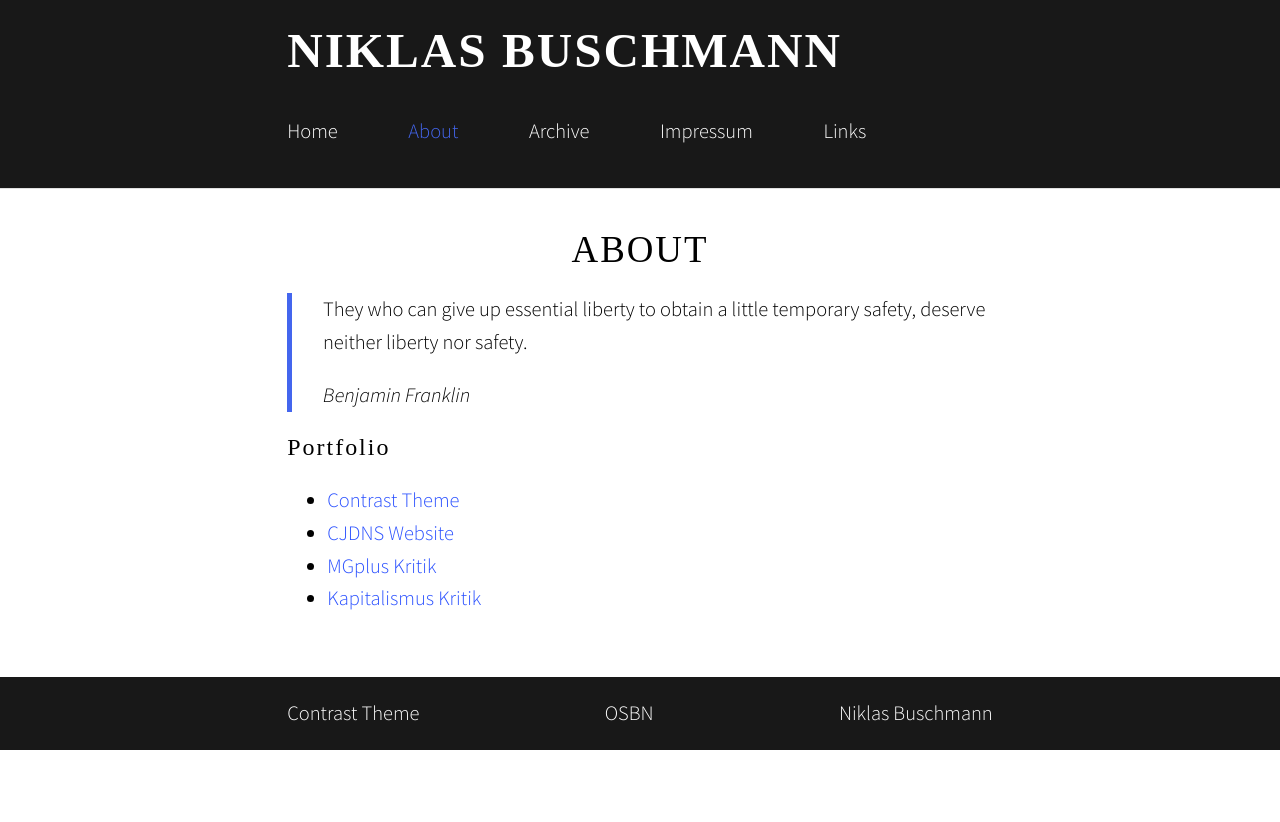
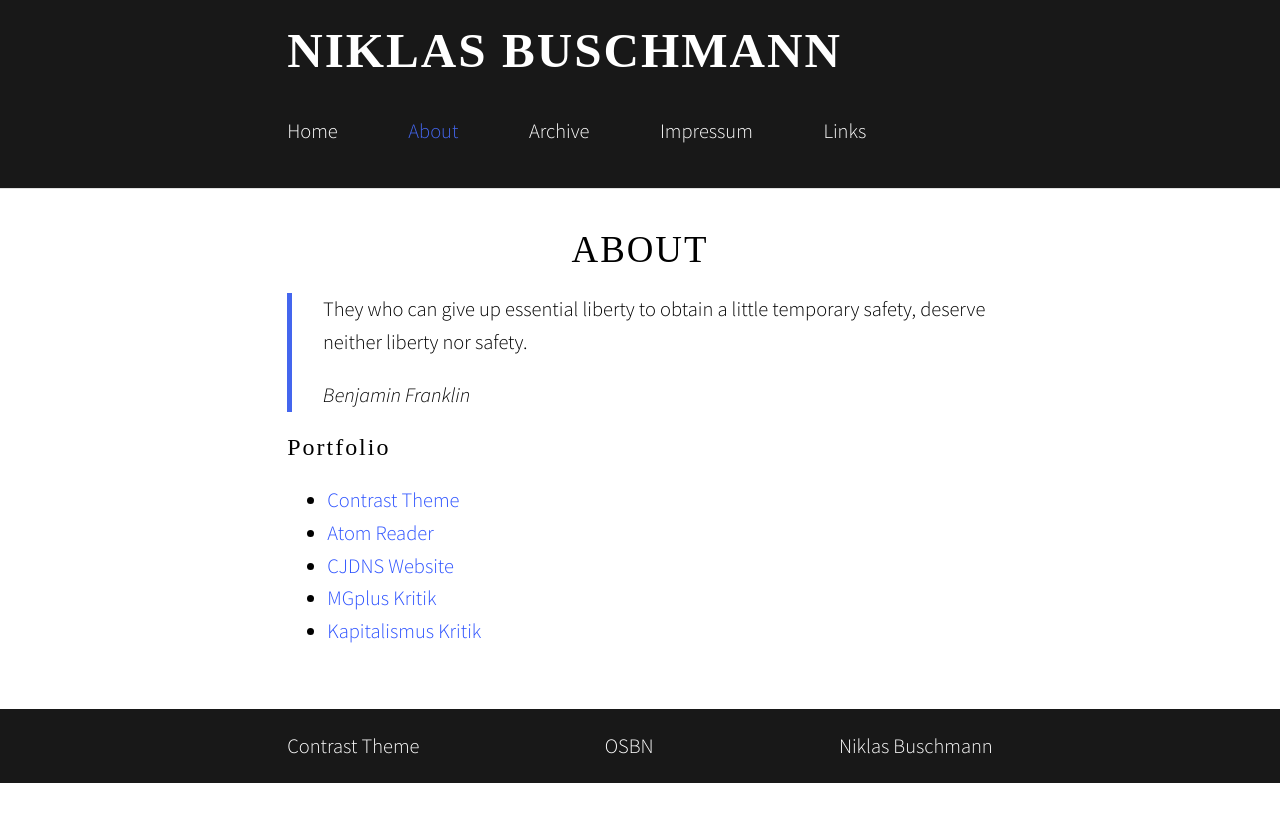
Before and after one commit to wilkistarotieno/wilkistarotieno.github.io, a Jekyll site: the page built from about.md, in a window 1280 px wide. Shown: the top 822 px of the page. Built offline with Jekyll 4.4.1, drawn with Linux system fonts in a browser that asks for light colours; some web fonts are replaced; Markdown is read by kramdown in place of the engine named in the settings; a script that is not in the unit is left out.

Commit message:
Update about.md

```diff
--- a/about.md
+++ b/about.md
@@ -10,6 +10,7 @@ permalink: about/
 ### Portfolio
 
 * [Contrast Theme](/contrast)
+* [Atom Reader](https://atom-reader.org)
 * [CJDNS Website](/info-cjdns)
 * [MGplus Kritik](/info-mgplus)
 * [Kapitalismus Kritik](/info-kapitalismus)
```
